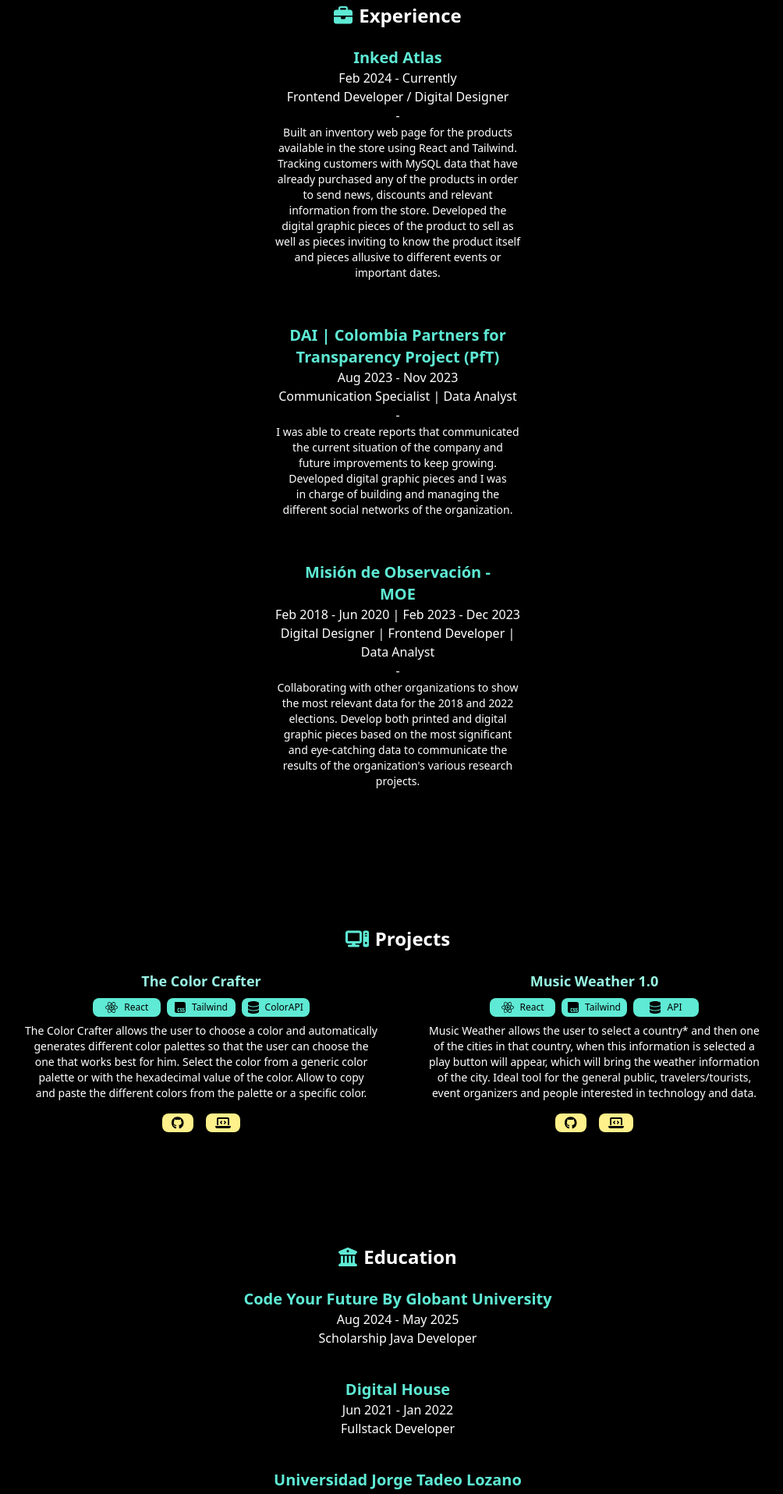
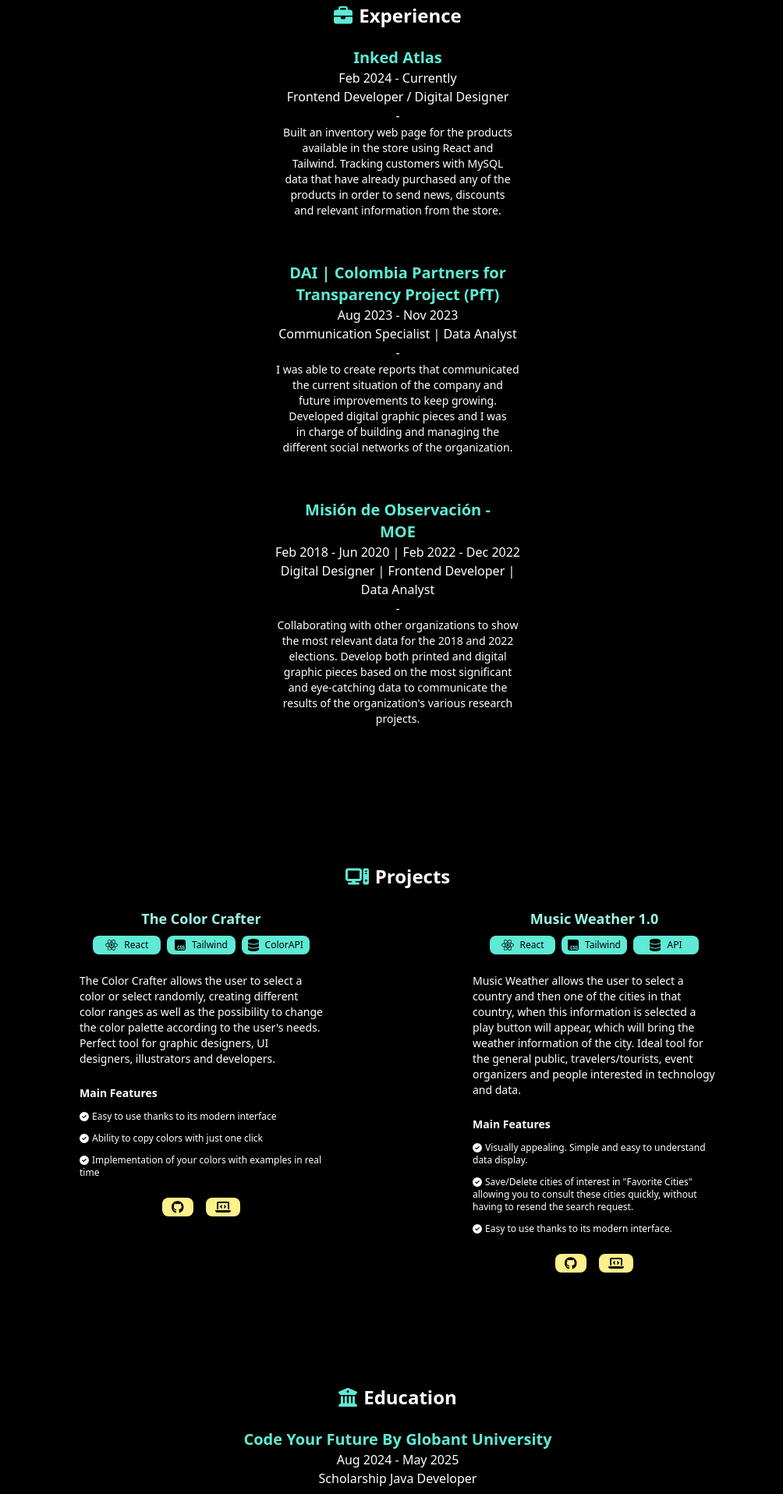
Before and after one commit to DiegoEMartinezZ/PortfolioWeb, a React (Create React App) app: page / in a window 1280 px wide. Shown: the part 508-2424 px from the top of the page at 78% size, without its empty margins (130-1134 px from the left). Built offline with nearby package versions, Linux system fonts and the light colour scheme.

Commit message:
adding main features of each project, typos and rewrite of some paragraphs and responsive resize

```diff
--- a/src/UI/buttons/CopyEmail.jsx
+++ b/src/UI/buttons/CopyEmail.jsx
@@ -7,14 +7,14 @@ const CopyEmail = ({ email, handle, copied }) => {
         onClick={handle}
         className={`${
           copied ? "bg-yellow-200" : "bg-teal-300"
-        } flex p-1 my-2 items-center justify-center bg-teal-300 text-black rounded-lg `}
+        } flex p-1 my-2 items-center w-44 justify-center bg-teal-300 text-black rounded-lg `}
       >
         {copied ? (
-          <ClipboardCheck className="w-5 h-5" />
+          <ClipboardCheck className="w-auto h-5 mr-1" />
         ) : (
-          <Clipboard className="w-5 h-5 " />
+          <Clipboard className="w-auto h-5 mr-1 " />
         )}
-        <h4 className="font-base text-xs px-1 cursor-pointer">{email}</h4>
+        <h4 className="font-base text-xs  cursor-pointer">{email}</h4>
       </button>
     </>
   );
--- a/src/UI/texts/Paragraph.jsx
+++ b/src/UI/texts/Paragraph.jsx
@@ -1,7 +1,7 @@
 const Paragraph = ({ text }) => {
   return (
     <>
-      <p className="text-xs text-balance pb-4 lg:mx-22 text-white lg:text-sm ">
+      <p className="text-xs text-left mt-4 mx-6 lg:mx-24 text-white lg:text-sm ">
         {text}
       </p>
     </>
--- a/src/components/AboutMe.jsx
+++ b/src/components/AboutMe.jsx
@@ -35,7 +35,7 @@ const AboutMe = () => {
               </p>
             )}
             <section>
-              <ul className="flex-col flex-nowrap w-fit m-auto">
+              <ul className="flex-col m-auto w-fit mx-auto justify-center items-center">
                 <CopyEmail
                   copied={copied}
                   handle={copyEmailhandle}
--- a/src/components/Experience.jsx
+++ b/src/components/Experience.jsx
@@ -13,7 +13,7 @@ const Experience = () => {
             date={"Feb 2024 - Currently"}
             rol={"Frontend Developer / Digital Designer"}
             description={
-              "Built an inventory web page for the products available in the store using React and Tailwind. Tracking customers with MySQL data that have already purchased any of the products in order to send news, discounts and relevant information from the store. Developed the digital graphic pieces of the product to sell as well as pieces inviting to know the product itself and pieces allusive to different events or important dates."
+              "Built an inventory web page for the products available in the store using React and Tailwind. Tracking customers with MySQL data that have already purchased any of the products in order to send news, discounts and relevant information from the store. "
             }
           />
           <ListKnowledge
@@ -26,7 +26,7 @@ const Experience = () => {
           />
           <ListKnowledge
             name={"Misión de Observación - MOE"}
-            date={"Feb 2018 - Jun 2020 | Feb 2023 - Dec 2023"}
+            date={"Feb 2018 - Jun 2020 | Feb 2022 - Dec 2022"}
             rol={"Digital Designer | Frontend Developer | Data Analyst"}
             description={
               "Collaborating with other organizations to show the most relevant data for the 2018 and 2022 elections. Develop both printed and digital graphic pieces based on the most significant and eye-catching data to communicate the results of the organization's various research projects."
--- a/src/components/Projects.jsx
+++ b/src/components/Projects.jsx
@@ -1,10 +1,15 @@
-import { faComputer, faDatabase } from "@fortawesome/free-solid-svg-icons";
+import {
+  faCheckCircle,
+  faComputer,
+  faDatabase,
+} from "@fortawesome/free-solid-svg-icons";
 import SectionsPortfolio from "../UI/texts/SectionsPortfolio";
 import IconProject from "../UI/buttons/IconProject";
 import { faCss, faReact } from "@fortawesome/free-brands-svg-icons";
 import Paragraph from "../UI/texts/Paragraph";
 import IconSkills from "../UI/buttons/IconSkills";
 import LinksProjects from "../UI/containers/LinksProjects";
+import { FontAwesomeIcon } from "@fortawesome/react-fontawesome";
 
 const Projects = () => {
   return (
@@ -22,9 +27,27 @@ const Projects = () => {
             <section className="text-center">
               <Paragraph
                 text={
-                  "The Color Crafter allows the user to choose a color and automatically generates different color palettes so that the user can choose the one that works best for him. Select the color from a generic color palette or with the hexadecimal value of the color. Allow to copy and paste the different colors from the palette or a specific color."
+                  "The Color Crafter allows the user to select a color or select randomly, creating different color ranges as well as the possibility to change the color palette according to the user's needs. Perfect tool for graphic designers, UI designers, illustrators and developers."
                 }
               />
+              <ul className="text-left text-sm my-6 mx-6 sm:mx-24">
+                <h1 className="text-left my-3 font-bold">Main Features</h1>
+                <section className="text-xs text-left">
+                  <li className="mb-3">
+                    <FontAwesomeIcon icon={faCheckCircle} className="mr-1" />
+                    Easy to use thanks to its modern interface
+                  </li>
+                  <li className="mb-3">
+                    <FontAwesomeIcon icon={faCheckCircle} className="mr-1" />
+                    Ability to copy colors with just one click
+                  </li>
+                  <li className="mb-3">
+                    <FontAwesomeIcon icon={faCheckCircle} className="mr-1" />
+                    Implementation of your colors with examples in real time
+                  </li>
+                </section>
+              </ul>
+
               <LinksProjects
                 gitHub={"https://github.com/DiegoEMartinezZ/colorCrafter"}
                 website={"https://thecolorcrafter.netlify.app/"}
@@ -41,9 +64,29 @@ const Projects = () => {
             <section className="text-center">
               <Paragraph
                 text={
-                  "Music Weather allows the user to select a country* and then one of the cities in that country, when this information is selected a play button will appear, which will bring the weather information of the city. Ideal tool for the general public, travelers/tourists, event organizers and people interested in technology and data."
+                  "Music Weather allows the user to select a country and then one of the cities in that country, when this information is selected a play button will appear, which will bring the weather information of the city. Ideal tool for the general public, travelers/tourists, event organizers and people interested in technology and data."
                 }
               />
+              <ul className="text-left text-sm my-6 mx-6 sm:mx-24">
+                <h1 className="text-left my-3 font-bold">Main Features</h1>
+                <section className="text-xs text-left">
+                  <li className="mb-3">
+                    <FontAwesomeIcon icon={faCheckCircle} className="mr-1" />
+                    Visually appealing. Simple and easy to understand data
+                    display.
+                  </li>
+                  <li className="mb-3">
+                    <FontAwesomeIcon icon={faCheckCircle} className="mr-1" />
+                    Save/Delete cities of interest in "Favorite Cities" allowing
+                    you to consult these cities quickly, without having to
+                    resend the search request.
+                  </li>
+                  <li className="mb-3">
+                    <FontAwesomeIcon icon={faCheckCircle} className="mr-1" />
+                    Easy to use thanks to its modern interface.
+                  </li>
+                </section>
+              </ul>
               <LinksProjects
                 gitHub={"https://github.com/DiegoEMartinezZ/musicWeather"}
                 website={"https://weather-frontend-4fv5.onrender.com/"}
```
